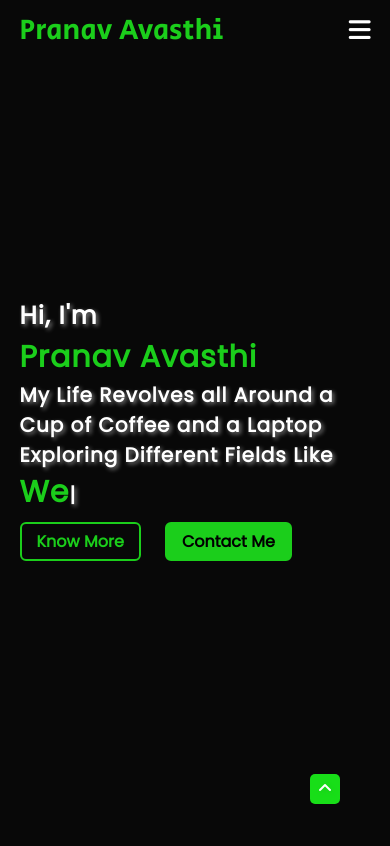
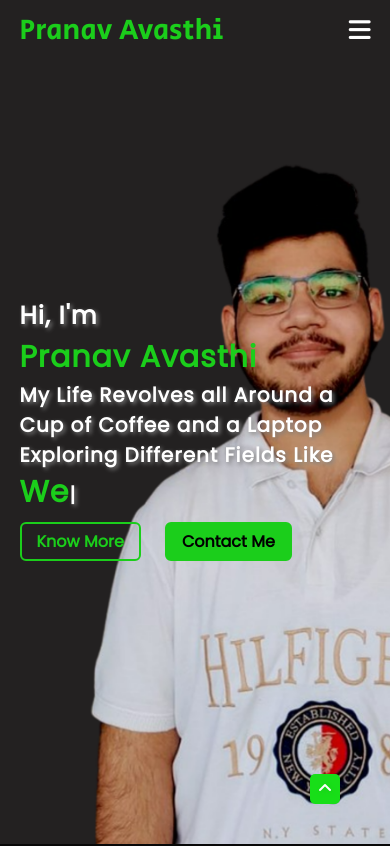
Before and after one commit to PranavAvasthi/PORTFOLIO-Pranav-Avasthi, a plain HTML site: page index.html in a window 390 px wide. Shown: the top 846 px of the page. Drawn offline with nearby package versions, Linux system fonts and the light colour scheme.

Commit message:
Update responsive.css

```diff
--- a/responsive.css
+++ b/responsive.css
@@ -1,6 +1,6 @@
 @media only screen and (max-width: 700px) {
     #header {
-        background-image: url(../Images/Phone_Background_Image.png);
+        background-image: url(Phone_Background_Image.png);
     }
 
     .text-box {
```
